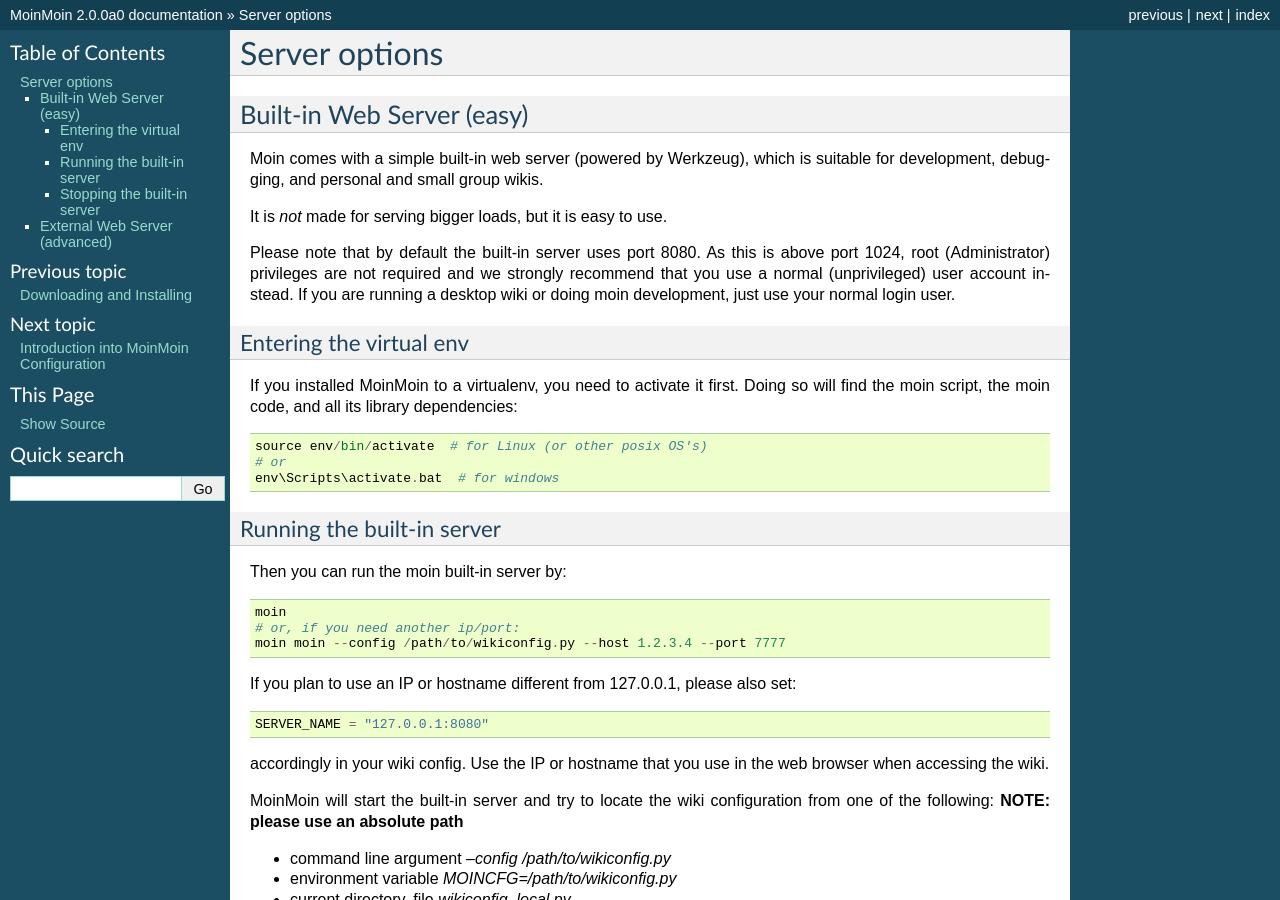
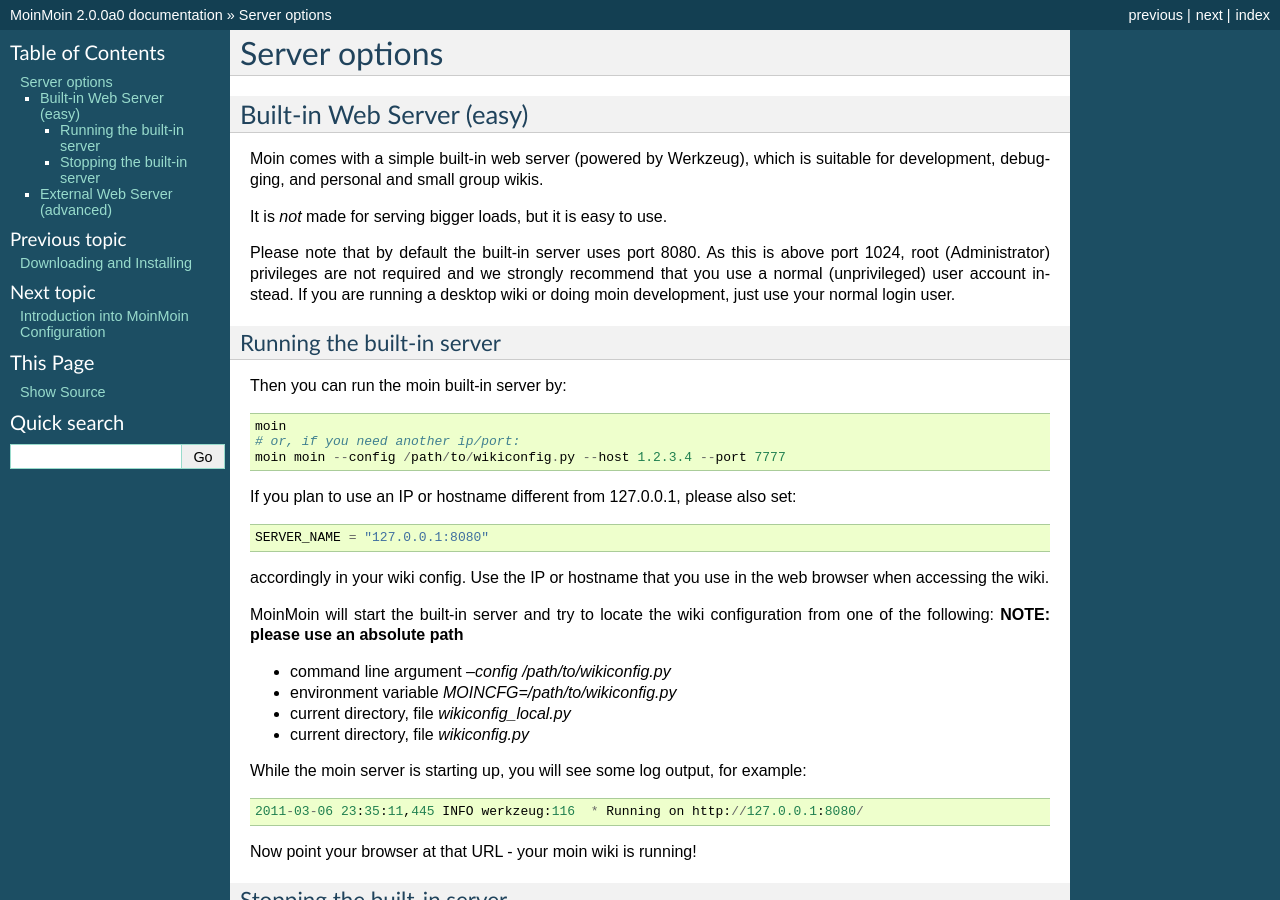
Before and after one commit to mirror/moin-2.0, a Sphinx documentation site: the page built from docs/admin/serve.rst, in a window 1280 px wide and 900 px high. Built offline with Sphinx 7.4.7, drawn with Linux system fonts in a browser that asks for light colours; pages that are not in the unit, such as notebooks, are missing from menus.

Commit message:
docs: less redundant redundancy, some fixes

```diff
--- a/docs/admin/requirements.rst
+++ b/docs/admin/requirements.rst
@@ -5,13 +5,12 @@
 MoinMoin requires Python >= 2.6 and < 3.0.
 We usually test using CPython and this is what we recommend.
 
-You can also try PyPy: PyPy >= 1.6 seems to work well with moin.
-In order to use PyPy, modify the quickinstall script so that the `PYTHON` variable equals `pypy`, i.e. PYTHON=pypy.
+You can also try PyPy: PyPy >= 1.6 seems to work with moin.
 
 Servers
 =======
 
-You can use any server compatible with WSGI with moin. Examples:
+For moin, you can use any server compatible with WSGI:
 
 * the builtin "moin" server is recommended for desktop wikis, testing,
   debugging, development, adhoc-wikis, etc.
--- a/docs/admin/serve.rst
+++ b/docs/admin/serve.rst
@@ -14,15 +14,6 @@
 recommend that you use a normal (unprivileged) user account instead. If you
 are running a desktop wiki or doing moin development, just use your normal
 login user.
-
-Entering the virtual env
-------------------------
-If you installed MoinMoin to a virtualenv, you need to activate it first. Doing so will
-find the moin script, the moin code, and all its library dependencies::
-
- source env/bin/activate  # for Linux (or other posix OS's)
- # or
- env\Scripts\activate.bat  # for windows
 
 Running the built-in server
 ---------------------------
--- a/docs/devel/development.rst
+++ b/docs/devel/development.rst
@@ -176,11 +176,7 @@
 
 Running the tests
 -----------------
-To run the tests you first need to enter your virtualenv::
-
-    . env/bin/activate
-
-To run tests, enter::
+To run the tests, activate your virtual env and run::
 
     py.test  # runs all tests
     py.test -k somekeyword  # just run the tests matching somekeyword
```
Also changed, not shown: docs/admin/install.rst (+23 -23 lines).
